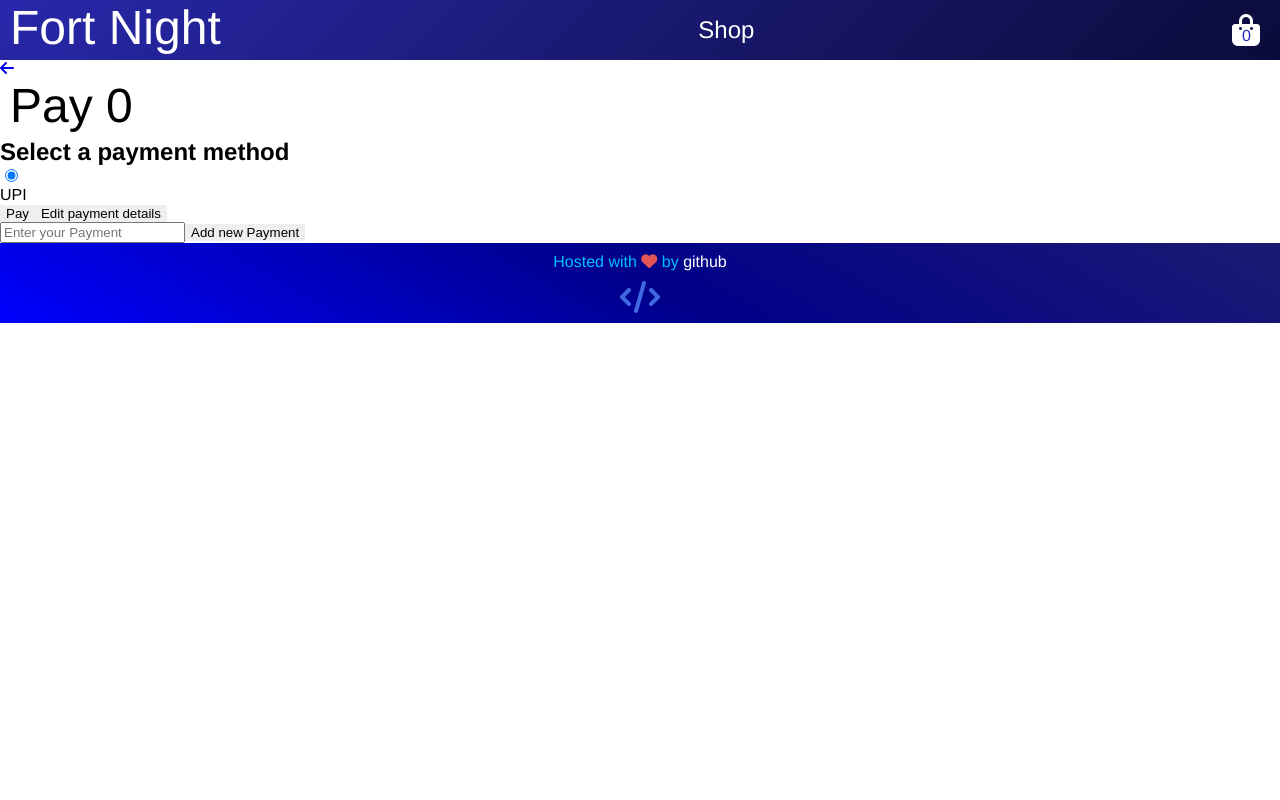
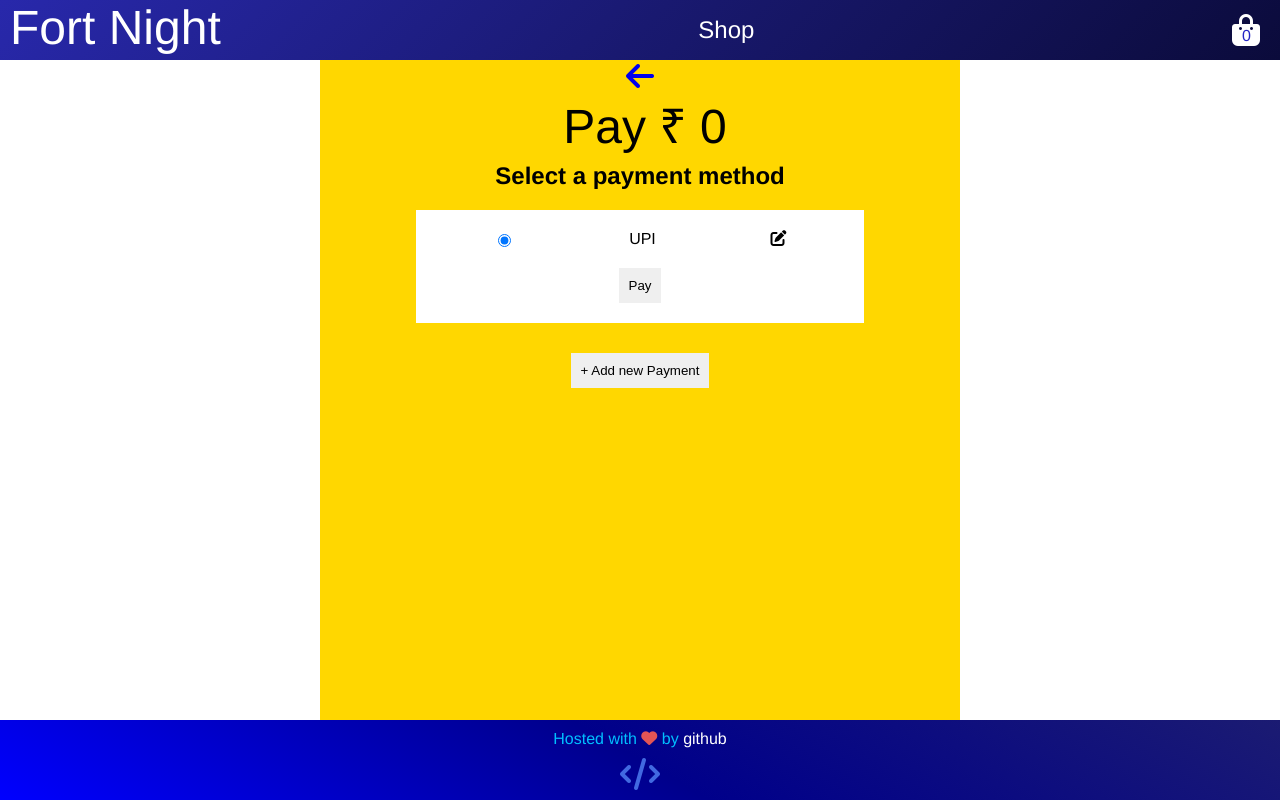
Before and after one commit to CodeSurfer3022/Shopping-cart, a React (Create React App) app: page /payment in a window 1280 px wide. Built offline with nearby package versions, Linux system fonts and the light colour scheme; no server answers.

Commit message:
Style Payment page

```diff
--- /dev/null
+++ b/src/Components/main components/Payment.css
@@ -0,0 +1,20 @@
+.pay {
+    flex: 2;
+    width: 50%;
+    background: gold;
+    margin: 0 auto;
+    text-align: center;
+}
+
+.pay button {
+    margin: 10px;
+    padding: 10px;
+}
+
+.pay form input{
+    display: none;
+}
+
+.fa-arrow-left {
+    font-size: xx-large;
+}
--- a/src/Components/main components/Payment.js
+++ b/src/Components/main components/Payment.js
@@ -1,6 +1,7 @@
 import React from "react";
 import {Link} from "react-router-dom";
 import PaymentCard from "../render components/PaymentCard";
+import './Payment.css';
 
 function Payment(props) {
   const paymentCards = props.payments.map((payment, index) =>
@@ -13,11 +14,11 @@ function Payment(props) {
     />)
 
   return (
-    <div>
+    <div className="pay">
       <Link to="/buy">
         <i className="fas fa-arrow-left"></i>
       </Link>
-      <h1>Pay {props.total}</h1>
+      <h1>Pay &#8377; {props.total}</h1>
       <h2>Select a payment method</h2>
       <div className="payments">
         {paymentCards}
@@ -26,9 +27,8 @@ function Payment(props) {
         <label>
           <input name="payment" placeholder="Enter your Payment"/>
         </label>
-        <button onClick={props.addPayment}>Add new Payment</button>
+        <button onClick={props.addPayment}>+ Add new Payment</button>
       </form>
-
     </div>
   )
 }
--- /dev/null
+++ b/src/Components/render components/PaymentCard.css
@@ -0,0 +1,12 @@
+.paymentCard {
+    background: white;
+    width: 70%;
+    margin: 20px auto;
+    padding: 10px;
+}
+
+.payment {
+    display: flex;
+    justify-content: space-around;
+    padding: 10px;
+}
--- a/src/Components/render components/PaymentCard.js
+++ b/src/Components/render components/PaymentCard.js
@@ -1,5 +1,6 @@
 import React from "react";
 import {Link} from "react-router-dom";
+import './PaymentCard.css';
 
 function PaymentCard(props) {
   let selection
@@ -8,12 +9,12 @@ function PaymentCard(props) {
       <Link to="/placeorder">
         <button>Pay</button>
       </Link>
-      <button>Edit payment details</button>
     </div>)
   }
 
   return (
-    <div>
+    <div className="paymentCard">
+      <div className="payment">
         <input
           type="radio"
           name="payment"
@@ -21,7 +22,9 @@ function PaymentCard(props) {
           checked={props.payment.checked}
           onChange={() => props.handleChange(props.index)}
         />
-      <p className="payment">{props.payment.payment}</p>
+        <p>{props.payment.payment}</p>
+        <i className="fas fa-edit"></i>
+      </div>
       {selection}
     </div>
   )
```
Lines whose indentation alone changed are shown as unchanged.
